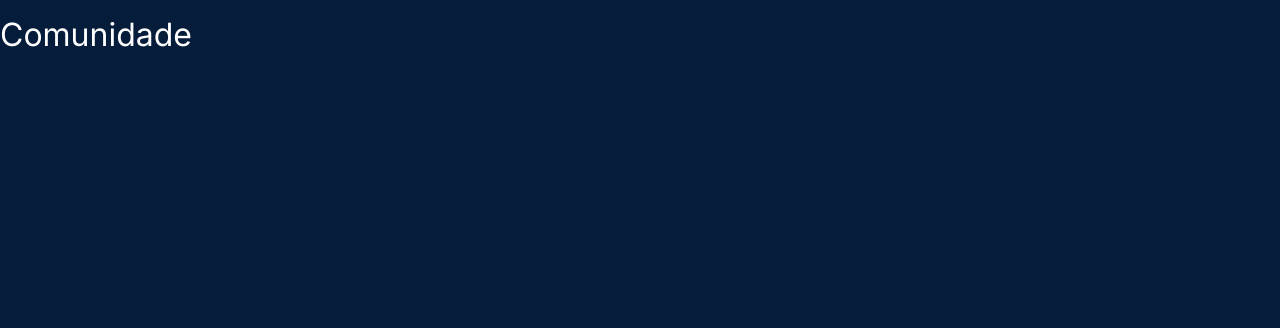
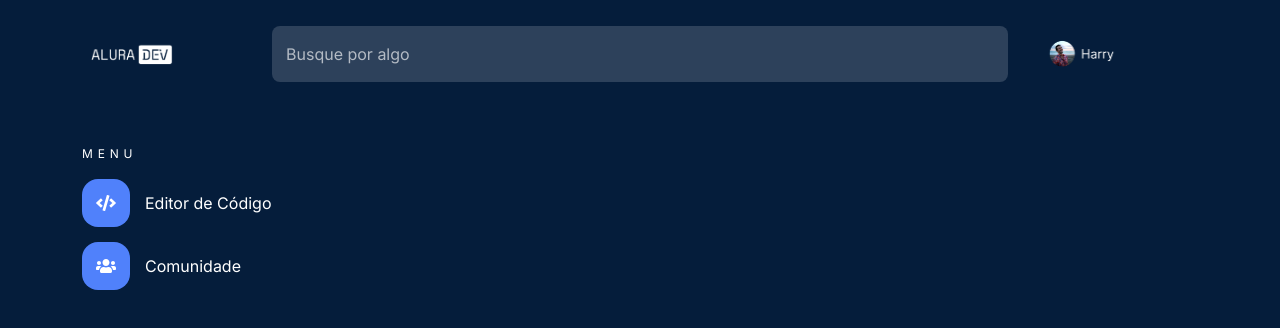
Before and after one commit to rafaamayer/alura-challenge, a React (Create React App) app: page /comunidade in a window 1280 px wide. Shown: the top 328 px of the page. Built offline with nearby package versions, Linux system fonts and the light colour scheme.

Commit message:
feature: comunnity page

```diff
--- a/src/App.jsx
+++ b/src/App.jsx
@@ -38,9 +38,9 @@ function App() {
 
       <div className="row">
 
-        <div className="col-lg-3 d-none d-lg-block">
+        <aside className="col-lg-3 d-none d-lg-block">
           <NavBar />
-        </div>
+        </aside>
 
         <div className="col-12 col-lg-6">
           <section className="code-bg">
@@ -49,10 +49,10 @@ function App() {
           <Button text="Visualizar com o highlight" />
         </div>
 
-        <div className="d-none d-lg-block col-lg-3">
+        <aside className="d-none d-lg-block col-lg-3">
           <Projeto />
           <Personalizacao />
-        </div>
+        </aside>
 
       </div>
 
--- a/src/routes/Comunidade.jsx
+++ b/src/routes/Comunidade.jsx
@@ -1,7 +1,51 @@
-export default function Expenses() {
-    return (
-      <main style={{ padding: "1rem 0" }}>
-        <h2>Comunidade</h2>
-      </main>
-    );
-  }
+import logo from '../img/logo-plataforma.png';
+import image from '../img/image.png'
+import {  DropDownMenu } from '../components/DropDown/DropDown'
+import { Button } from '../components//Button/Button'
+import { FormInput, FormCode } from '../components/Form/Form'
+import { Personalizacao, Projeto } from '../components/Componentes/Componentes';
+import { NavBar } from '../components/NavBar/Menu'
+
+function App() {
+  return (
+    <div className="container">
+
+      {/* Header */}
+      <div className="row mb-5 my-3 header">
+
+        <div className="col-8 col-sm-3 col-md-2">
+          <img src={logo} width='100vw' alt='logo'/>
+        </div>
+
+        <div className="col-2 col-sm-7 col-md-8">
+          <i class="fas fa-search d-sm-none"></i>
+          <div className="d-none d-sm-block header-form">
+            <FormInput text="Busque por algo"className=""/>
+          </div>
+
+        </div>
+
+        <div className="col-2 col-sm-2 col-md-2 d-lg-none">
+          <DropDownMenu />
+        </div>
+
+        <div className="col-lg-2 d-lg-block d-none d-sm-none d-md-none">
+          <img src={image} width="100vw" alt='perfil'/>
+        </div>
+      </div>
+
+      {/* Main */}
+
+      <div className="row">
+
+        <aside className="col-lg-3 d-none d-lg-block">
+          <NavBar />
+        </aside>
+
+      </div>
+
+    </div>
+  );
+}
+
+export default App;
```
